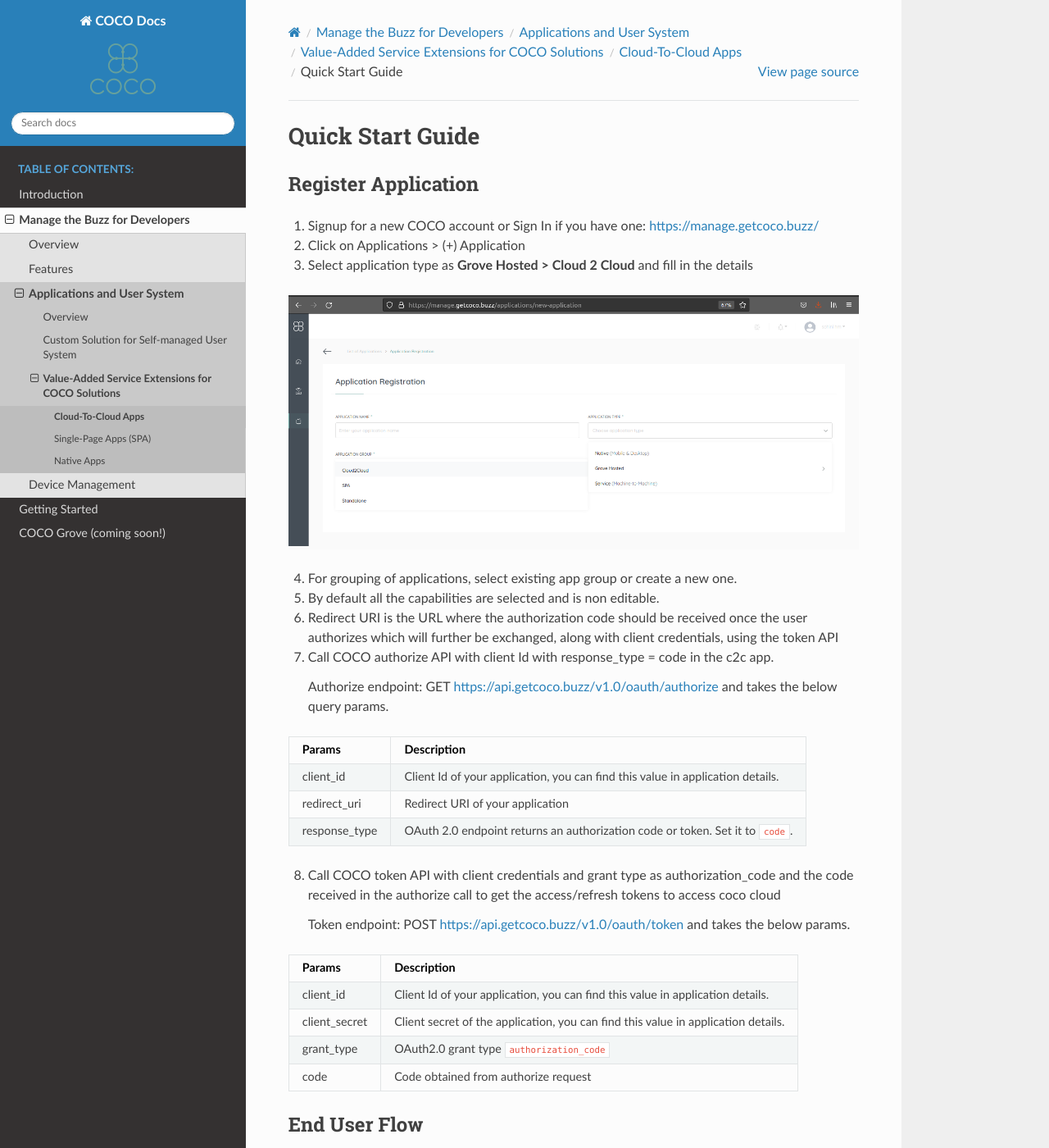
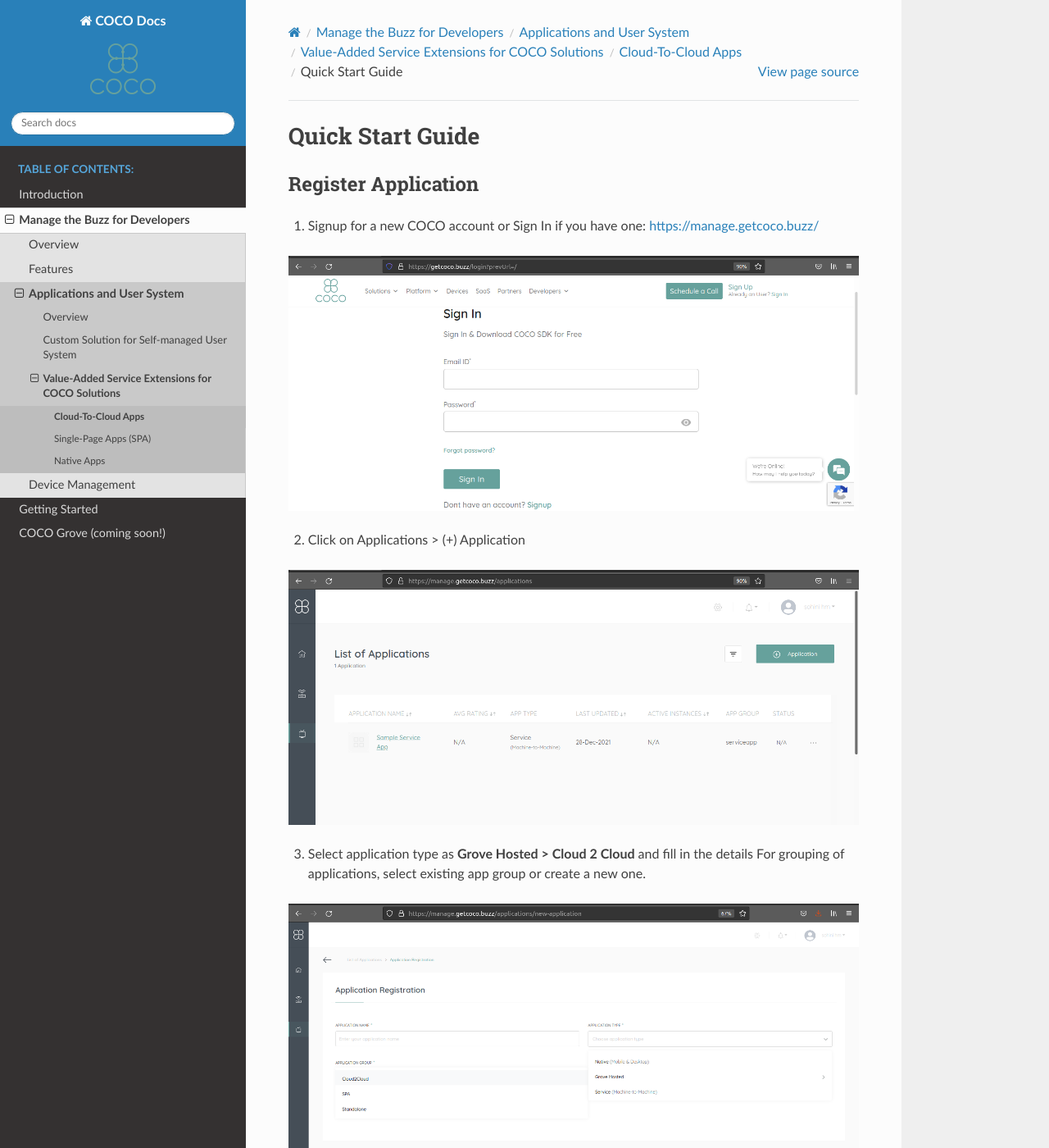
Before and after one commit to elear-solutions/docs, a Sphinx documentation site: the page built from source/manage_the_buzz_for_developers/applications_and_user_system_manage_the_buzz/value_added_service_extensions_for_coco_solutions/cloud_to_cloud_apps/quick_start_guide_cloud_to_cloud_apps.rst, in a window 1280 px wide and 1400 px high. Shown: the whole window at 82% size. Built offline with Sphinx 7.4.7 and the Read the Docs theme 2.0.0, drawn with Linux system fonts in a browser that asks for light colours.

```diff
--- a/source/manage_the_buzz_for_developers/applications_and_user_system_manage_the_buzz/value_added_service_extensions_for_coco_solutions/cloud_to_cloud_apps/quick_start_guide_cloud_to_cloud_apps.rst
+++ b/source/manage_the_buzz_for_developers/applications_and_user_system_manage_the_buzz/value_added_service_extensions_for_coco_solutions/cloud_to_cloud_apps/quick_start_guide_cloud_to_cloud_apps.rst
@@ -9,16 +9,21 @@ Register Application
 ++++++++++++++++++++
 
 1. Signup for a new COCO account or Sign In if you have one: https://manage.getcoco.buzz/
+
+.. image:: ../../../../_static/login.png
+
 2. Click on Applications > (+) Application
+
+.. image:: ../../../../_static/createApplication.png
+
 3. Select application type as **Grove Hosted > Cloud 2 Cloud** and fill in the details
+   For grouping of applications, select existing app group or create a new one.
 
 .. image:: ../../../../_static/c2cApp.png
 
 
-4. For grouping of applications, select existing app group or create a new one.
-5. By default all the capabilities are selected and is non editable.
-6. Redirect URI is the URL where the authorization code should be received once the user authorizes which will further be exchanged, along with client credentials, using the token API
-7. Call COCO authorize API with client Id with response_type = code in the c2c app.
+4. Redirect URI is the URL where the authorization code should be received once the user authorizes which will further be exchanged, along with client credentials, using the token API
+5. Call COCO authorize API with client Id with response_type = code in the c2c app.
 
    Authorize endpoint: GET https://api.getcoco.buzz/v1.0/oauth/authorize and takes the below query params.
 
```
Also changed, not shown: other parts of source/manage_the_buzz_for_developers/applications_and_user_system_manage_the_buzz/value_added_service_extensions_for_coco_solutions/cloud_to_cloud_apps/quick_start_guide_cloud_to_cloud_apps.rst (+1 -1 lines), source/manage_the_buzz_for_developers/applications_and_user_system_manage_the_buzz/custom_solution_for_self_managed_user_system/quick_start_guide_service_apps.rst (+10 -3 lines), source/manage_the_buzz_for_developers/applications_and_user_system_manage_the_buzz/value_added_service_extensions_for_coco_solutions/native_apps/quick_start_guide_native_apps.rst (+12 -7 lines), source/manage_the_buzz_for_developers/applications_and_user_system_manage_the_buzz/value_added_service_extensions_for_coco_solutions/single_page_apps/quick_start_guide_single_page_apps.rst (+8 -8 lines), source/_static/C2CAppDetails.png (deleted), source/_static/serviceAppFlow.png, source/_static/spaAppDetails.png (deleted).
